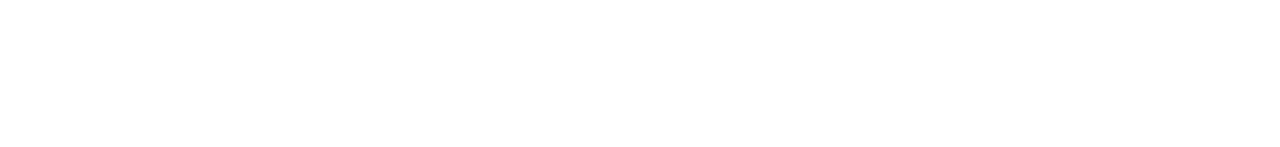
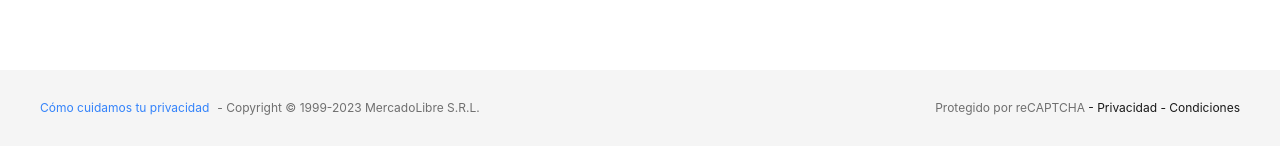
Before and after one commit to jonydv/phishing-investigation, an Angular app in the folder mlproject/: page / in a window 1280 px wide. Shown: the part 650-797 px from the top of the page. Built offline with nearby package versions, Linux system fonts and the light colour scheme; a web font is replaced by a local one.

Commit message:
add the footer to the app component

```diff
--- a/mlproject/src/app/app.component.html
+++ b/mlproject/src/app/app.component.html
@@ -3,3 +3,4 @@
   <app-sidebar></app-sidebar>
   <app-form></app-form>
 </div>
+<app-footer></app-footer>
--- a/mlproject/src/app/app.component.scss
+++ b/mlproject/src/app/app.component.scss
@@ -2,14 +2,20 @@
   max-width: 64.125rem;
   margin: 3.75rem auto;
   display: flex;
+  height: calc(100vh - 16rem);
   @media screen and (max-width: 991px) {
     max-width: 100%;
     flex-direction: column;
     padding: 0 2.5rem;
     row-gap: 1rem;
+    height: calc(100vh - 6.5rem);
   }
   app-form {
     width: 100%;
     display: block;
   }
 }
+app-footer {
+  display: block;
+  margin-top: auto;
+}
--- a/mlproject/src/app/app.module.ts
+++ b/mlproject/src/app/app.module.ts
@@ -6,15 +6,19 @@
 import { HeaderModule } from './shared/header/header.module';
 import { SidebarModule } from './shared/sidebar/sidebar.module';
 import { FormModule } from './shared/form/form.module';
+import { HttpClientModule } from '@angular/common/http';
+import { FooterModule } from './shared/footer/footer.module';
 
 @NgModule({
   declarations: [AppComponent],
   imports: [
     BrowserModule,
     AppRoutingModule,
+    HttpClientModule,
     HeaderModule,
     SidebarModule,
     FormModule,
+    FooterModule,
   ],
   providers: [],
   bootstrap: [AppComponent],
```
